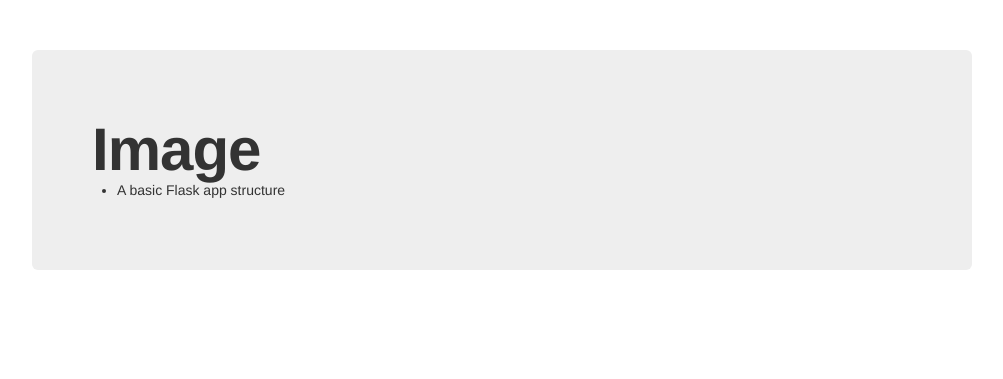
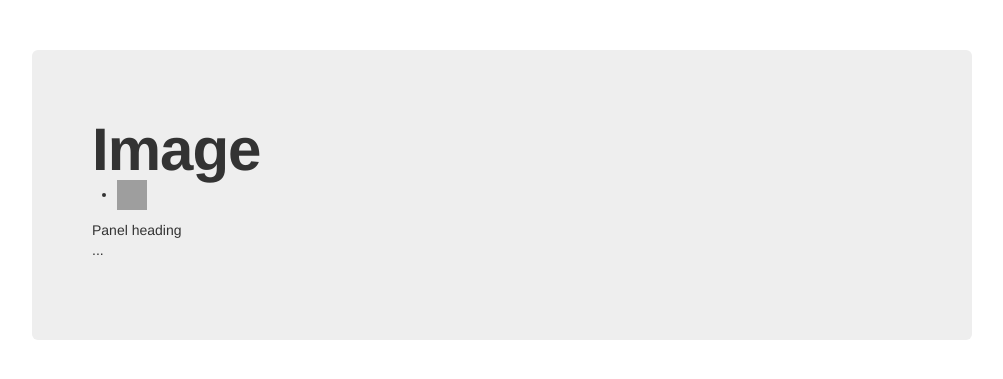
Before and after one commit to akarki15/excel-upload, a Flask app: template demere/templates/list.html in a window 1280 px wide. Shown: the top 379 px of the page, without its empty margins (138-1141 px from the left). Run offline with Flask 2, Linux system fonts and the light colour scheme; the template is opened without the code that fills it: most values are stand-ins (such as "Sample title", 1, 10 or a date in 2020); grey boxes are pictures that could not be loaded.

Commit message:
Fixing styles in list.html

```diff
--- a/demere/templates/list.html
+++ b/demere/templates/list.html
@@ -6,10 +6,21 @@
         <h1>Image</h1>
 
         <ul>
-        	<li>A basic Flask app structure</li>
+		 {% for record in records %}
+		       <li> <img src = {{record[1]}} style="width:30px;height:30px;"></li>
+		  {% endfor %}
+        </ul>
 
 
-        </ul>
+        <div class="panel panel-default">
+  <!-- Default panel contents -->
+  <div class="panel-heading">Panel heading</div>
+
+  <!-- Table -->
+  <table class="table">
+    ...
+  </table>
+</div>
 
 
     </div>
--- a/demere/views.py
+++ b/demere/views.py
@@ -21,16 +21,14 @@ def upload():
             excel_data = read_excel(file)
             # write the excel data to sqlite db
             write_to_db(excel_data)
-            # read all records from sqlite db
-            # db_data = read_all()
-            data = ""
-            return render_template('list.html', form=form, data=data)
+            return redirect(url_for(list_uploads))
     elif request.method == 'GET':
         return render_template('index.html', form=form)
 
 @demere.route('/uploads' , methods=['GET','POST'])
 def list_uploads():
-    return render_template('list.html')
+    records = read_all()
+    return render_template('list.html', records = records)
 
 def read_excel(file):
     """ Takes file and returns dict """
@@ -81,3 +79,8 @@ def write_to_db(records):
         print str_record
         g.db.execute('INSERT INTO entries VALUES (?,?,?,?,?,?,?)', str_record)
         g.db.commit()
+
+def read_all():
+    """ returns list of all records from sqlite db """
+    records = g.db.execute('SELECT * FROM entries')
+    return records.fetchall()
```
